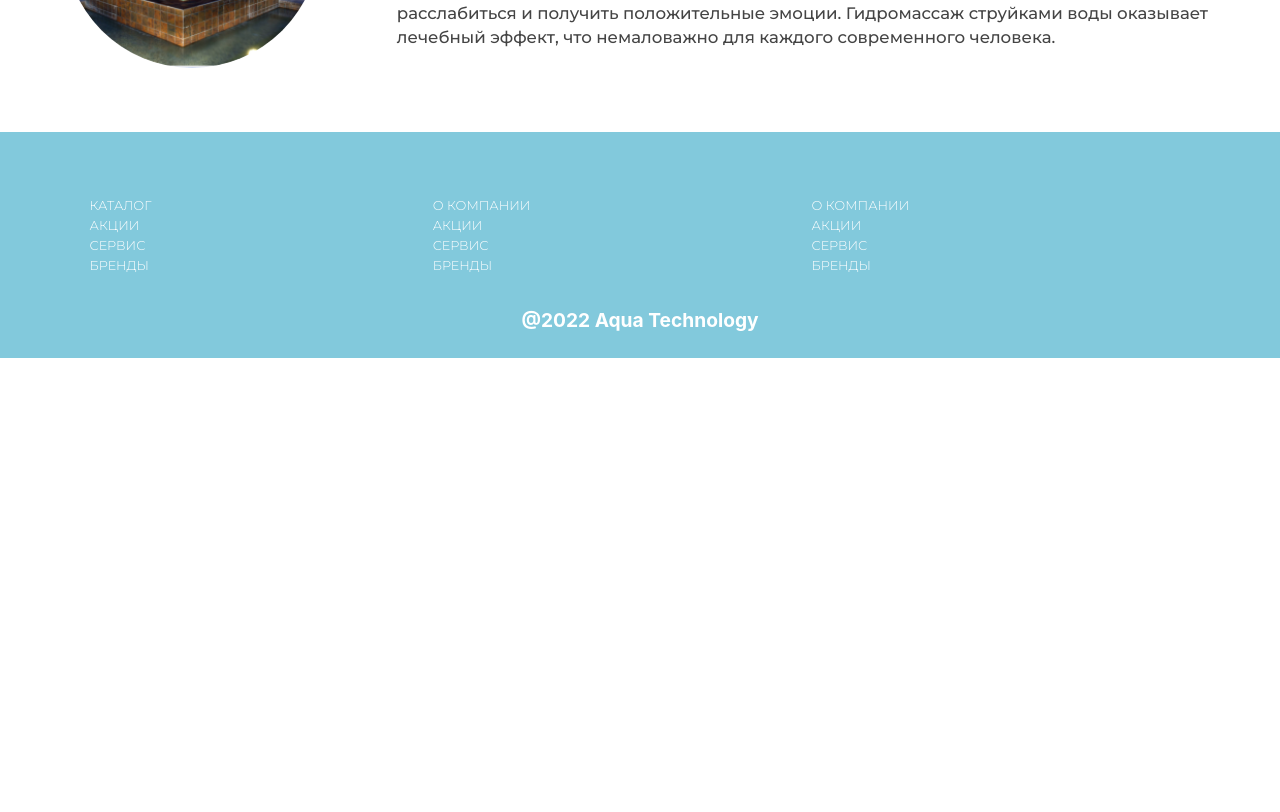
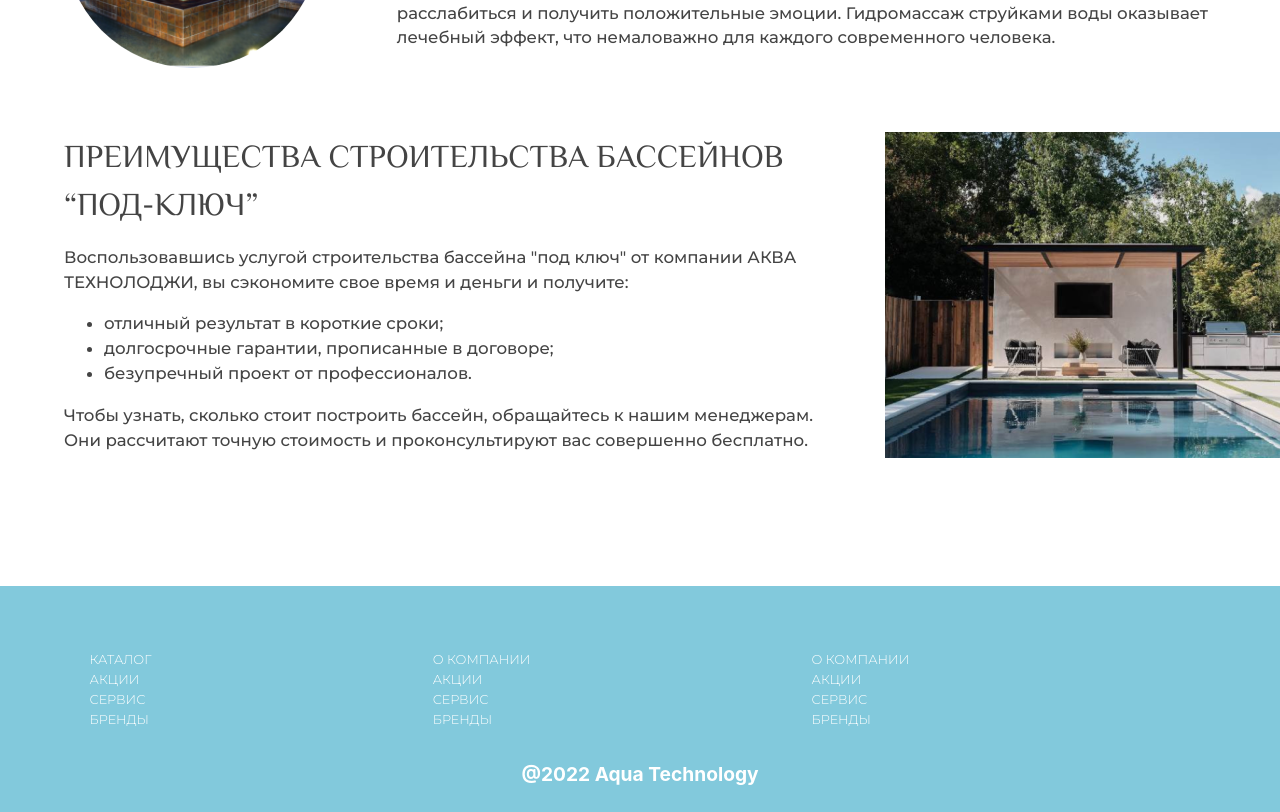
Before and after one commit to TaHyc/Aqua-TEchnology, a React (Create React App) app: page /building in a window 1280 px wide. Shown: the part 2820-3632 px from the top of the page. Before the commit the page ends 3178 px from the top, so only its background shows below. Built offline with nearby package versions, Linux system fonts and the light colour scheme; a web font is replaced by a local one.

Commit message:
доделано строительство

```diff
--- a/src/components/Building/Building.jsx
+++ b/src/components/Building/Building.jsx
@@ -7,6 +7,7 @@ import spa from'../assets/spa.png';
 import beton from'../assets/beton.png';
 import kompoz from'../assets/kompoz.png';
 import plen from'../assets/plen.png';
+import konec from'../assets/konec.png';
 import leftEnd from'../assets/виды.png';
 
 const Building = () =>{
@@ -123,6 +124,25 @@ return(
 
 
 
+
+<div className={cl.konec}>
+		<div className={cl.konecText}>
+		<div className={cl.konecTitle}>преимущества строительства бассейнов “под-ключ”</div>
+<p className={cl.konecP}>Воспользовавшись услугой строительства бассейна "под ключ" от компании АКВА ТЕХНОЛОДЖИ, вы
+сэкономите свое время и деньги и получите:</p>
+<ul>
+<li>отличный результат в короткие сроки;</li>
+<li>долгосрочные гарантии, прописанные в договоре;</li>
+<li>безупречный проект от профессионалов.</li>
+</ul>
+Чтобы узнать, сколько стоит построить бассейн, обращайтесь к нашим менеджерам.
+Они рассчитают точную стоимость и проконсультируют вас совершенно бесплатно.
+</div><img className={cl.konecFoto}src={konec}/>
+	</div>
+
+
+
+
 </>
 )
 }
--- a/src/components/Building/Building.module.css
+++ b/src/components/Building/Building.module.css
@@ -127,3 +127,31 @@ font-weight: 400;
 line-height: 1.5;
 text-transform: none;
 }
+
+.konec{
+display: flex;
+flex-direction: row;
+margin-top: 5vw;
+margin-bottom: 10vw;
+}
+.konecTitle{
+text-transform: uppercase;
+font-size: 2.5vw;
+font-family: 'Philosopher';
+font-style: normal;
+font-weight: 400;
+}
+
+.konecText{
+color: #444444;
+padding: 0 4vw 0 5vw;
+line-height: 1.5;
+box-sizing: border-box;
+ font-family: 'Montserrat';
+font-size: 1.3vw;
+text-transform: none;
+}
+
+.konecFoto{
+  width: 50%;
+}
```
Also changed, not shown: src/components/assets/konec.png (added).
